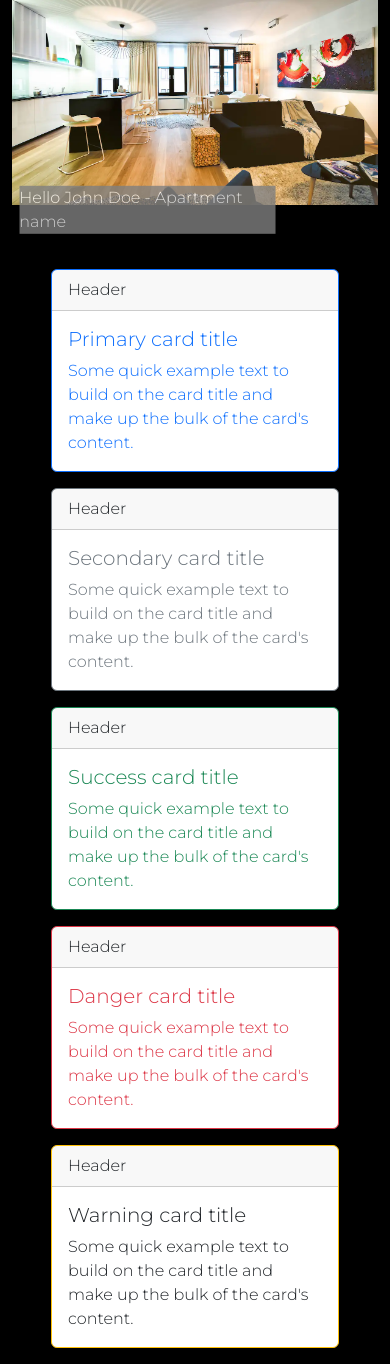
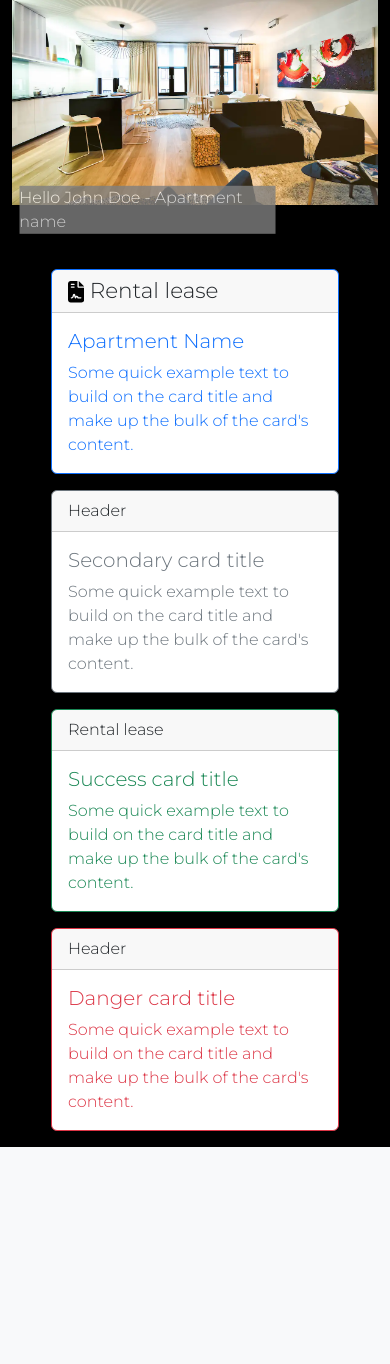
Before and after one commit to EdouardBurel/CharlesHome, a PHP site: page / in a window 390 px wide. Shown: the part 77-1441 px from the top of the page. After the commit the page ends 1224 px from the top, so only its background shows below. Run offline with PHP 8.4, Linux system fonts and the light colour scheme.

Commit message:
cards responsive

```diff
--- a/css/override-bootstrap.css
+++ b/css/override-bootstrap.css
@@ -99,3 +99,16 @@ body {
     opacity: 0.8;
     transform: translate(-40%, -40%);
 }
+
+@media (min-width: 992px) {
+
+    .cards {
+        display: flex;
+        width: 100%;
+        flex-direction: row;
+        justify-content: center;
+        gap: 1em;
+        align-items: center;
+    }
+
+}
--- a/index.html
+++ b/index.html
@@ -47,9 +47,9 @@
 
         <div class="container cards mt-3">
             <div class="card border-primary mb-3" style="max-width: 18rem;">
-                <div class="card-header">Header</div>
+                <h4 class="card-header"><svg xmlns="http://www.w3.org/2000/svg" height="1em" viewBox="0 0 384 512"><!--! Font Awesome Free 6.4.0 by @fontawesome - https://fontawesome.com License - https://fontawesome.com/license (Commercial License) Copyright 2023 Fonticons, Inc. --><path d="M64 0C28.7 0 0 28.7 0 64V448c0 35.3 28.7 64 64 64H320c35.3 0 64-28.7 64-64V160H256c-17.7 0-32-14.3-32-32V0H64zM256 0V128H384L256 0zM80 64h64c8.8 0 16 7.2 16 16s-7.2 16-16 16H80c-8.8 0-16-7.2-16-16s7.2-16 16-16zm0 64h64c8.8 0 16 7.2 16 16s-7.2 16-16 16H80c-8.8 0-16-7.2-16-16s7.2-16 16-16zm54.2 253.8c-6.1 20.3-24.8 34.2-46 34.2H80c-8.8 0-16-7.2-16-16s7.2-16 16-16h8.2c7.1 0 13.3-4.6 15.3-11.4l14.9-49.5c3.4-11.3 13.8-19.1 25.6-19.1s22.2 7.7 25.6 19.1l11.6 38.6c7.4-6.2 16.8-9.7 26.8-9.7c15.9 0 30.4 9 37.5 23.2l4.4 8.8H304c8.8 0 16 7.2 16 16s-7.2 16-16 16H240c-6.1 0-11.6-3.4-14.3-8.8l-8.8-17.7c-1.7-3.4-5.1-5.5-8.8-5.5s-7.2 2.1-8.8 5.5l-8.8 17.7c-2.9 5.9-9.2 9.4-15.7 8.8s-12.1-5.1-13.9-11.3L144 349l-9.8 32.8z"/></svg> Rental lease</h4>
                 <div class="card-body text-primary">
-                <h5 class="card-title">Primary card title</h5>
+                <h5 class="card-title">Apartment Name</h5>
                 <p class="card-text">Some quick example text to build on the card title and make up the bulk of the card's content.</p>
                 </div>
             </div>
@@ -61,7 +61,7 @@
                 </div>
             </div>
             <div class="card border-success mb-3" style="max-width: 18rem;">
-                <div class="card-header">Header</div>
+                <div class="card-header">Rental lease</div>
                 <div class="card-body text-success">
                 <h5 class="card-title">Success card title</h5>
                 <p class="card-text">Some quick example text to build on the card title and make up the bulk of the card's content.</p>
@@ -74,13 +74,6 @@
                 <p class="card-text">Some quick example text to build on the card title and make up the bulk of the card's content.</p>
                 </div>
             </div>
-            <div class="card border-warning mb-3" style="max-width: 18rem;">
-                <div class="card-header">Header</div>
-                <div class="card-body">
-                <h5 class="card-title">Warning card title</h5>
-                <p class="card-text">Some quick example text to build on the card title and make up the bulk of the card's content.</p>
-                </div>
-            </div>
         </div>
     </main>
 
```
